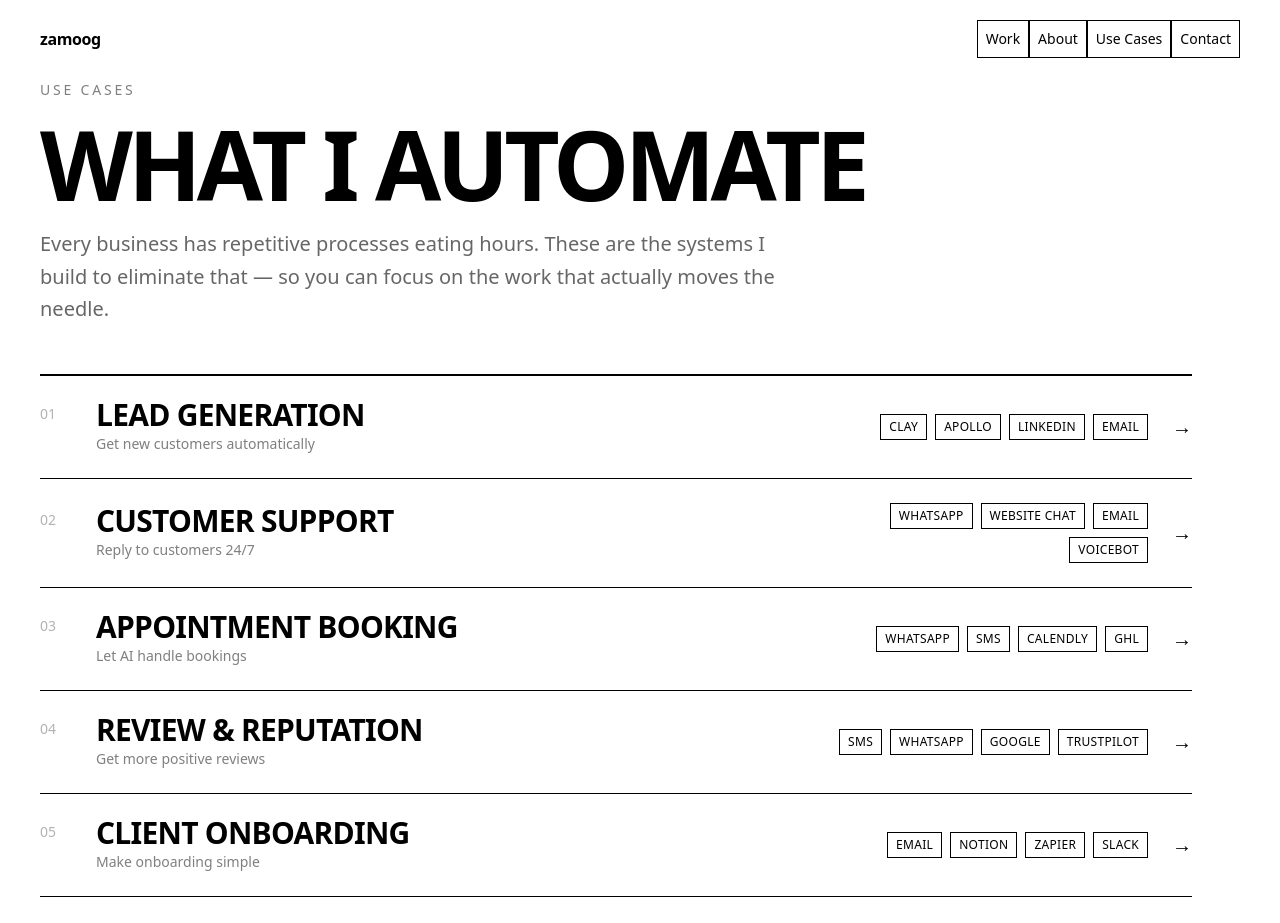
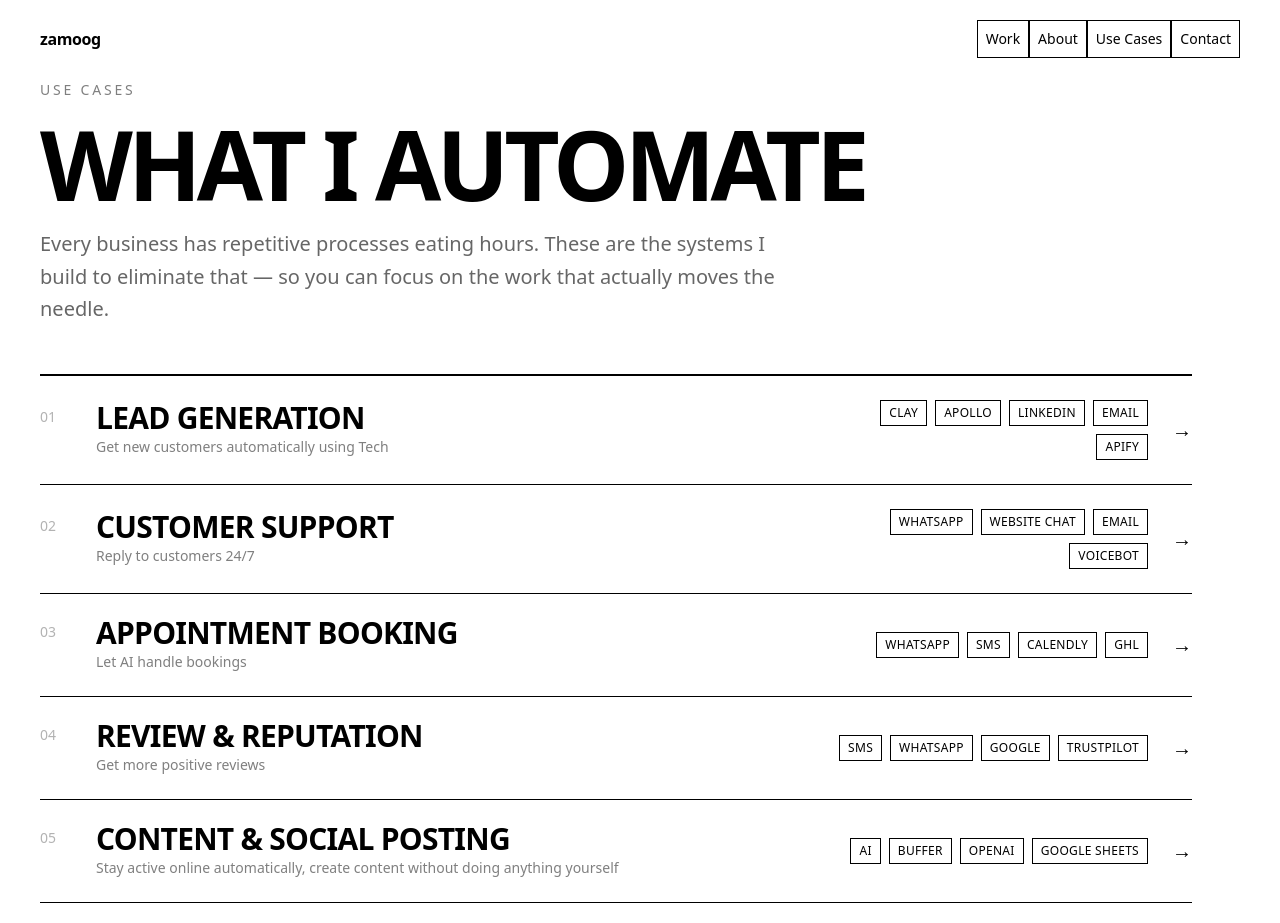
Before and after one commit to mareyam/Maryam-Zamoog-Portfolio, a Next.js app: page /usecases in a window 1280 px wide. Shown: the top 923 px of the page. Built offline with nearby package versions, Linux system fonts and the light colour scheme.

Commit message:
content updates

```diff
--- a/components/sections/Hero.tsx
+++ b/components/sections/Hero.tsx
@@ -7,7 +7,7 @@ export default function Hero() {
     <section className="min-h-screen bg-white flex flex-col px-4 sm:px-10 pt-32 sm:pt-28 pb-8 overflow-hidden">
       {/* Top */}
       <div className="flex flex-col items-center sm:items-start">
-        <h1 className="w-full border border-black p-3 sm:p-4 text-center sm:text-left uppercase text-black font-black leading-[0.9] tracking-[-0.08em] text-[3.2rem] sm:text-7xl md:text-8xl lg:text-[10rem] break-words">
+        <h1 className="inline-block border border-black p-3 sm:p-4 text-center sm:text-left uppercase text-black font-black leading-[0.9] tracking-[-0.08em] text-[3.2rem] sm:text-7xl md:text-8xl lg:text-[10rem]">
           ZAMOOG
         </h1>
 
@@ -17,15 +17,24 @@ export default function Hero() {
       </div>
 
       {/* Spacer */}
-      <div className="flex-1 min-h-[120px]" />
+      <div className="flex-1 min-h-[80px]" />
 
       {/* Bottom */}
       <div className="flex flex-col gap-4">
         <a
           href={`mailto:${email}`}
-          className="w-full border border-black px-4 py-4 text-sm sm:text-lg text-black break-all transition hover:bg-black hover:text-white"
+          className="inline-block self-start border border-black px-4 py-4 text-sm sm:text-lg text-black transition hover:bg-black hover:text-white"
         >
           {email}
+        </a>
+
+        <a
+          href="https://tinyurl.com/maryamlooms"
+          target="_blank"
+          rel="noopener noreferrer"
+          className="inline-block self-start border border-black px-4 py-4 text-sm sm:text-lg text-black transition hover:bg-black hover:text-white"
+        >
+          my work at <span className="underline">tinyurl.com/maryamlooms</span>
         </a>
 
         <p className="w-full border border-black p-4 text-left leading-[1.35] text-black text-base sm:text-xl md:text-2xl">
@@ -39,58 +48,104 @@ export default function Hero() {
 }
 // "use client";
 
-// import Image from "next/image";
 // import { email } from "@/lib/data";
 
 // export default function Hero() {
 //   return (
-//     <section className="min-h-screen bg-white flex flex-col px-6 sm:px-10 pt-20 pb-10 select-text">
-//       {/* Upper: wordmark left, photo top-right */}
-//       <div className="flex items-start justify-between gap-6">
-//         {/* Wordmark + subtitle */}
-//         <div className="select-text">
-//           <h1 className="select-text p-4 m-4 uppercase text-black font-black leading-none tracking-tighter border text-7xl sm:text-8xl md:text-9xl lg:text-[10.5rem]">
-//             ZAMOOG
-//           </h1>
+//     <section className="min-h-screen bg-white flex flex-col px-4 sm:px-10 pt-32 sm:pt-28 pb-8 overflow-hidden">
+//       {/* Top */}
+//       <div className="flex flex-col items-center sm:items-start">
+//         <h1 className="w-full border border-black p-3 sm:p-4 text-center sm:text-left uppercase text-black font-black leading-[0.9] tracking-[-0.08em] text-[3.2rem] sm:text-7xl md:text-8xl lg:text-[10rem] break-words">
+//           ZAMOOG
+//         </h1>
 
-//           <p className="select-text inline-block mt-2 ml-4 border p-2 text-black text-base md:text-lg lg:text-xl">
-//             (ours, hamara)
-//           </p>
-//         </div>
+//         <p className="mt-3 self-start border border-black px-3 py-2 text-sm sm:text-base text-black">
+//           (ours, hamara)
+//         </p>
 //       </div>
 
 //       {/* Spacer */}
-//       <div className="flex-1" />
+//       <div className="flex-1 min-h-[100px]" />
 
-//       <div className="flex items-end justify-between gap-8 m-4">
+//       {/* Bottom */}
+//       <div className="flex flex-col gap-4">
 //         <a
 //           href={`mailto:${email}`}
-//           className="border p-4 select-text inline-flex items-center gap-2 shrink-0 text-xl md:text-2xl text-black hover:text-black/60 transition-colors"
+//           className="w-full border border-black px-4 py-4 text-sm sm:text-lg text-black break-all transition hover:bg-black hover:text-white"
 //         >
-//           <span>{email}</span>
-
-//           <svg
-//             width="20"
-//             height="20"
-//             viewBox="0 0 18 18"
-//             fill="none"
-//             stroke="currentColor"
-//             strokeWidth="1.5"
-//           >
-//             <path
-//               d="M5 13L13 5M13 5H7M13 5V11"
-//               strokeLinecap="round"
-//               strokeLinejoin="round"
-//             />
-//           </svg>
+//           {email}
 //         </a>
-
-//         <p className="border p-4 select-text max-w-[300px] sm:max-w-[420px] lg:max-w-[580px] text-justify leading-[1.4] text-black text-xl md:text-2xl lg:text-3xl">
-//           Hello, I&apos;m a freelance AI-Automation Developer and Pre-AI era
-//           Software Engineer based in Pakistan, working remotely. Let&apos;s
-//           create!
+//         <a
+//           href="https://tinyurl.com/maryamlooms"
+//           target="_blank"
+//           rel="noopener noreferrer"
+//           className="w-full border border-black px-4 py-4 text-sm sm:text-lg text-black transition hover:bg-black hover:text-white"
+//         >
+//           my work at <span className="underline">tinyurl.com/maryamlooms</span>
+//         </a>
+//         <p className="w-full border border-black p-4 text-left leading-[1.35] text-black text-base sm:text-xl md:text-2xl">
+//           Hello, I&apos;m a freelance AI automation developer and software
+//           engineer based in Pakistan, helping businesses save time with AI,
+//           automations and custom systems.
 //         </p>
 //       </div>
 //     </section>
 //   );
 // }
+// // "use client";
+
+// // import Image from "next/image";
+// // import { email } from "@/lib/data";
+
+// // export default function Hero() {
+// //   return (
+// //     <section className="min-h-screen bg-white flex flex-col px-6 sm:px-10 pt-20 pb-10 select-text">
+// //       {/* Upper: wordmark left, photo top-right */}
+// //       <div className="flex items-start justify-between gap-6">
+// //         {/* Wordmark + subtitle */}
+// //         <div className="select-text">
+// //           <h1 className="select-text p-4 m-4 uppercase text-black font-black leading-none tracking-tighter border text-7xl sm:text-8xl md:text-9xl lg:text-[10.5rem]">
+// //             ZAMOOG
+// //           </h1>
+
+// //           <p className="select-text inline-block mt-2 ml-4 border p-2 text-black text-base md:text-lg lg:text-xl">
+// //             (ours, hamara)
+// //           </p>
+// //         </div>
+// //       </div>
+
+// //       {/* Spacer */}
+// //       <div className="flex-1" />
+
+// //       <div className="flex items-end justify-between gap-8 m-4">
+// //         <a
+// //           href={`mailto:${email}`}
+// //           className="border p-4 select-text inline-flex items-center gap-2 shrink-0 text-xl md:text-2xl text-black hover:text-black/60 transition-colors"
+// //         >
+// //           <span>{email}</span>
+
+// //           <svg
+// //             width="20"
+// //             height="20"
+// //             viewBox="0 0 18 18"
+// //             fill="none"
+// //             stroke="currentColor"
+// //             strokeWidth="1.5"
+// //           >
+// //             <path
+// //               d="M5 13L13 5M13 5H7M13 5V11"
+// //               strokeLinecap="round"
+// //               strokeLinejoin="round"
+// //             />
+// //           </svg>
+// //         </a>
+
+// //         <p className="border p-4 select-text max-w-[300px] sm:max-w-[420px] lg:max-w-[580px] text-justify leading-[1.4] text-black text-xl md:text-2xl lg:text-3xl">
+// //           Hello, I&apos;m a freelance AI-Automation Developer and Pre-AI era
+// //           Software Engineer based in Pakistan, working remotely. Let&apos;s
+// //           create!
+// //         </p>
+// //       </div>
+// //     </section>
+// //   );
+// // }
--- a/components/sections/Work.tsx
+++ b/components/sections/Work.tsx
@@ -5,10 +5,14 @@ export default function Work() {
         <h2 className="text-lg sm:text-2xl font-bold leading-snug sm:leading-tight text-black">
           We help founders use AI products without technical knowledge.
           <br />
+          AI can be used for handling
+          <br />
           <br />
           <span className="font-normal block space-y-2 text-base sm:text-2xl">
             <span className="block">1. customer queries</span>
-            <span className="block">2. receiving calls after work hours</span>
+            <span className="block">
+              2. receiving calls after work hours/taking orders
+            </span>
             <span className="block">3. handling admin tasks</span>
             <span className="block">4. calculating estimates</span>
             <span className="block">5. managing your CRM</span>
@@ -22,7 +26,7 @@ export default function Work() {
             </span>
           </span>
           <br />
-          If your use case is not mentioned above?
+          Is your usecase not mentioned above?
           <br />
           <br />
           <a
--- a/lib/data.ts
+++ b/lib/data.ts
@@ -618,8 +618,14 @@ export const useCases = [
   {
     slug: "lead-generation",
     title: "Lead Generation",
-    tagline: "Get new customers automatically",
-    tools: ["Clay", "Apollo", "LinkedIn", "Email"],
+    link: [
+      "https://www.loom.com/share/dcba7ae9077b437cb0366df6ccebe5b6",
+      "https://www.loom.com/share/81722e64bf494bbd8dfcd8f6c8307bdb",
+      "https://www.loom.com/share/622469d897f947768d8f48b7b7ca4d9b",
+      "https://www.loom.com/share/6b54192117e9427ebaf6df5f46baf642",
+    ],
+    tagline: "Get new customers automatically using Tech",
+    tools: ["Clay", "Apollo", "LinkedIn", "Email", "Apify"],
     overview:
       "We help you find and reach out to potential customers automatically, so you always have new leads coming in.",
     painPoints: [
@@ -700,6 +706,9 @@ export const useCases = [
     slug: "review-reputation",
     title: "Review & Reputation",
     tagline: "Get more positive reviews",
+    link: [
+      "https://www.loom.com/share/64afcaf57db04a6bb5f5d4b1fa2d2be6",
+    ],
     tools: ["SMS", "WhatsApp", "Google", "Trustpilot"],
     overview:
       "We help you collect more good reviews from happy customers automatically.",
@@ -724,37 +733,15 @@ export const useCases = [
   },
 
   {
-    slug: "onboarding",
-    title: "Client Onboarding",
-    tagline: "Make onboarding simple",
-    tools: ["Email", "Notion", "Zapier", "Slack"],
-    overview:
-      "We automate the onboarding process so new clients get everything they need without delays.",
-    painPoints: [
-      "Onboarding feels disorganized",
-      "Clients forget to send information",
-      "Too much repetitive admin work",
-      "New clients feel confused",
-    ],
-    workflow: [
-      "The onboarding starts automatically after payment",
-      "Clients receive welcome emails and next steps",
-      "Forms and documents are collected automatically",
-      "Your team gets notified instantly",
-    ],
-    results: [
-      "A smoother client experience",
-      "Less admin work",
-      "Faster project start times",
-      "More organized workflows",
-    ],
-  },
-
-  {
     slug: "content-posting",
     title: "Content & Social Posting",
-    tagline: "Stay active online automatically",
-    tools: ["Make", "Buffer", "OpenAI", "Airtable"],
+    tagline:
+      "Stay active online automatically, create content without doing anything yourself",
+    link: [
+      "https://www.loom.com/share/891cfefe5b764c33a877b172ae765983",
+      "https://www.loom.com/share/f46e315cf85b4c02a9f46ea0eca250ce",
+    ],
+    tools: ["AI", "Buffer", "OpenAI", "Google Sheets"],
     overview:
       "AI helps create and schedule social media content so your business stays active online consistently.",
     painPoints: [
```
